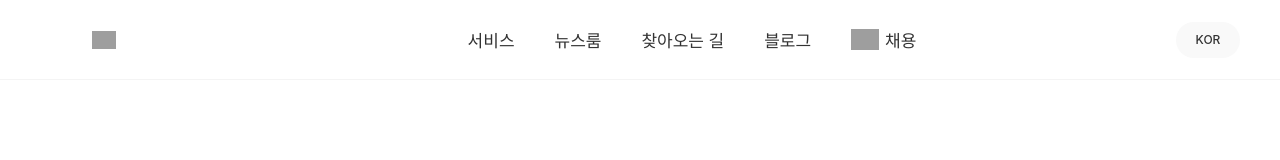
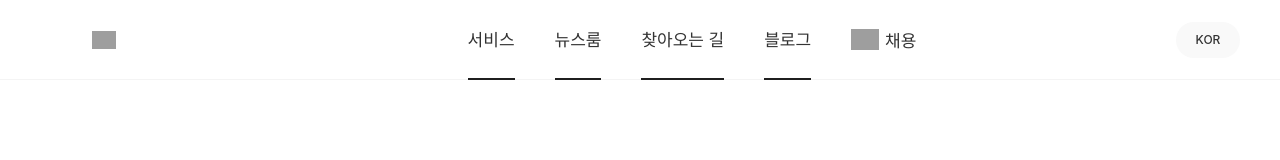
Before and after one commit to hamelln/qanda-next, a Next.js app: page / in a window 1280 px wide. Shown: the top 160 px of the page. Built offline with nearby package versions, Linux system fonts and the light colour scheme; grey boxes are pictures that could not be loaded.

Commit message:
feat: link에 isActive props 추가.

```diff
--- a/src/components/header/Header.tsx
+++ b/src/components/header/Header.tsx
@@ -1,18 +1,44 @@
-import { useState } from "react";
+import React, { useState } from "react";
 import * as S from "./Styles";
 
 const Header = () => {
-  const active = useState("active");
+  const [isActive, setIsActive] = useState(true);
+  function handleCilck(e: React.ChangeEvent<HTMLAnchorElement>) {
+    console.log(123);
+    if (e) console.log(12);
+  }
 
   return (
     <div>
       <S.HeaderWrpper>
         <S.BrandLogo />
         <S.MenuList>
-          <S.NavigationLink>서비스</S.NavigationLink>
-          <S.NavigationLink>뉴스룸</S.NavigationLink>
-          <S.NavigationLink>찾아오는 길</S.NavigationLink>
-          <S.NavigationLink>블로그</S.NavigationLink>
+          <S.NavigationLink isActive={isActive} onClick={handleCilck}>
+            서비스
+          </S.NavigationLink>
+          <S.NavigationLink
+            href="/ko/press"
+            onClick={handleCilck}
+            isActive={isActive}
+          >
+            뉴스룸
+          </S.NavigationLink>
+          <S.NavigationLink
+            href="/ko/contact"
+            isActive={isActive}
+            onClick={handleCilck}
+          >
+            찾아오는 길
+          </S.NavigationLink>
+          <S.NavigationLink
+            href="https://blog.mathpresso.com/"
+            target="_blank"
+            rel="noreferrer noopener"
+            isActive={isActive}
+            onClick={handleCilck}
+          >
+            블로그
+          </S.NavigationLink>
           <S.NavigationLink>
             <S.HeaderCareerImage /> 채용
           </S.NavigationLink>
--- a/src/components/header/Styles.tsx
+++ b/src/components/header/Styles.tsx
@@ -31,7 +31,7 @@ const MenuList = styled.div`
   }
 `;
 
-const NavigationLink = styled.a`
+const NavigationLink = styled.a<{ isActive?: boolean }>`
   position: relative;
   display: inline-flex;
   align-items: center;
@@ -42,7 +42,8 @@ const NavigationLink = styled.a`
   color: rgb(51, 51, 51);
   cursor: pointer;
   text-decoration: none;
-  /* border-bottom: 2px solid rgb(31, 31, 31); */
+  border-bottom: ${(props) =>
+    props.isActive === true ? "2px solid rgb(31, 31, 31)" : "transparent"};
 `;
 
 const LanguageSelection = styled.span`
```
